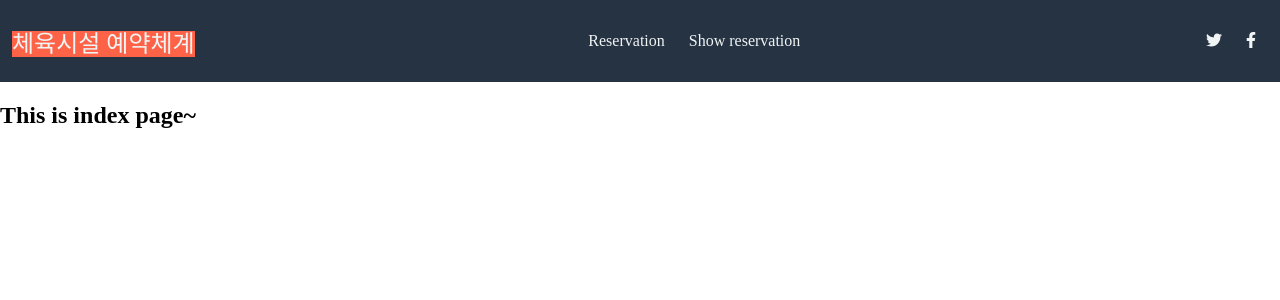
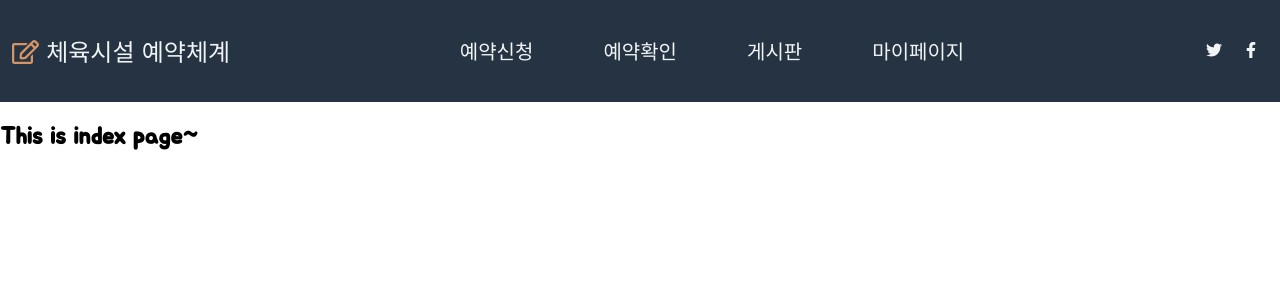
Before and after one commit to youngan1111/osam-hackathon, a React (Create React App) app: page / in a window 1280 px wide. Shown: the top 300 px of the page. Built offline with nearby package versions, Linux system fonts and the light colour scheme.

Commit message:
activate var action

```diff
--- a/public/index.html
+++ b/public/index.html
@@ -3,6 +3,7 @@
     <head>
         <meta charset="utf-8" />
         <link rel="icon" href="%PUBLIC_URL%/favicon.ico" />
+        <link href="https://fonts.googleapis.com/css2?family=Jua&display=swap" rel="stylesheet">
         <meta name="viewport" content="width=device-width, initial-scale=1" />
         <meta name="theme-color" content="#000000" />
         <meta name="description" content="Web site created using create-react-app" />
--- a/src/App.css
+++ b/src/App.css
@@ -6,6 +6,7 @@
 
 * {
   box-sizing: border-box;
+  font-family: 'Jua', sans-serif;
 }
 
 body {
@@ -39,13 +40,14 @@ a {
 }
 
 .navbar__menu {
+  font-size: 20px;
   display: flex;
   padding-left: 0;
   list-style: none;
 }
 
 .navbar__menu li {
-  padding: 8px 12px;
+  padding: 8px 35px;
 }
 
 .navbar__menu li:hover {
@@ -67,7 +69,7 @@ a {
   display: none;
   position: absolute;
   right: 32px;
-  font-size: 24px;
+  font-size: 30px;
   color: var(--accent-color);
 }
 
@@ -112,7 +114,7 @@ a {
   }
 }
 
-.active{
+/* .active{
 	background-color: tomato;
 	decoration: none;
-}
+} */
--- a/src/App.js
+++ b/src/App.js
@@ -3,6 +3,7 @@ import "./App.css";
 import Bars from "./fontawesome/bars";
 import Twitter from "./fontawesome/twitter";
 import Facebook from "./fontawesome/facebook";
+import Edit from "./fontawesome/edit";
 import Reservation from "./reservation";
 import ShowReservation from "./showReservation";
 import IndexPage from "./indexPage";
@@ -16,21 +17,27 @@ import {
 const App = () => {
   return (
     <Router>
+
       <div>
         <nav className="navbar">
           <div className="navbar__logo">
-            <i className="fab fa-accusoft"></i>
-            <NavLink exact to="/">
-              체육시설 예약체계
-            </NavLink>
+          <NavLink exact to="/">
+            <i><Edit/></i>
+            &nbsp;체육시설 예약체계</NavLink>
           </div>
 
           <ul className="navbar__menu">
             <li>
-              <NavLink to="/reservation">Reservation</NavLink>
+              <NavLink to="/reservation">예약신청</NavLink>
             </li>
             <li>
-              <NavLink to="/showReservation">Show reservation</NavLink>
+              <NavLink to="/showReservation">예약확인</NavLink>
+            </li>
+            <li>
+              <NavLink to="/reservation">게시판</NavLink>
+            </li>
+            <li>
+              <NavLink to="/showReservation">마이페이지</NavLink>
             </li>
           </ul>
 
@@ -43,9 +50,10 @@ const App = () => {
             </li>
           </ul>
 
-          <Bars />
+          <Bars/>
         </nav>
       </div>
+
       <Switch>
         <Route exact path="/">
           <IndexPage />
@@ -60,6 +68,7 @@ const App = () => {
           <h2>Not found</h2>
         </Route>
       </Switch>
+
     </Router>
   );
 };
--- a/src/fontawesome/bars.js
+++ b/src/fontawesome/bars.js
@@ -4,10 +4,18 @@ import { faBars } from "@fortawesome/free-solid-svg-icons";
 
 const Bars = () => {
   return (
-	<a href="naver.com" className="navbar__toggleBtn">
+	<i onClick={clickHandler} className="navbar__toggleBtn">
 		<FontAwesomeIcon icon={faBars}/>
-	 </a>
+	 </i>
   );
 }
 
+const clickHandler = () => {
+	const menu = document.querySelector('.navbar__menu');
+	const icons = document.querySelector('.navbar__icons');
+
+	menu.classList.toggle('active');
+	icons.classList.toggle('active');
+}
+
 export default Bars;
--- /dev/null
+++ b/src/fontawesome/edit.js
@@ -0,0 +1,13 @@
+import React from "react";
+import { FontAwesomeIcon } from "@fortawesome/react-fontawesome";
+import { faEdit } from "@fortawesome/free-regular-svg-icons";
+
+const Edit = () => {
+  return (
+	<i className="fas fa-edit">
+		<FontAwesomeIcon icon={faEdit}/>
+	 </i>
+  );
+}
+
+export default Edit;
--- a/src/fontawesome/facebook.js
+++ b/src/fontawesome/facebook.js
@@ -4,7 +4,7 @@ import { faFacebookF } from "@fortawesome/free-brands-svg-icons";
 
 const Facebook = () => {
   return (
-	<i className="fab fa-twitter">
+	<i className="fab fa-facebook">
 		<FontAwesomeIcon icon={faFacebookF}/>
 	 </i>
   );
```
